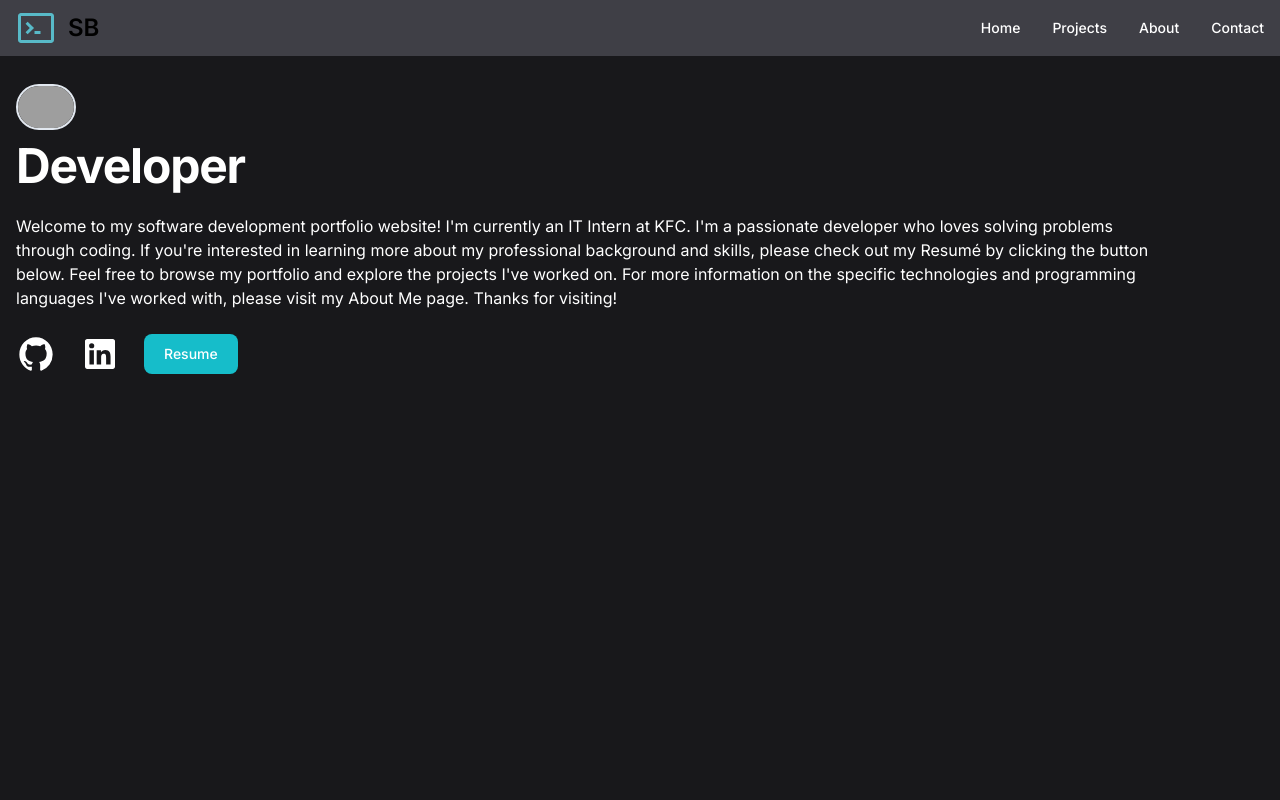
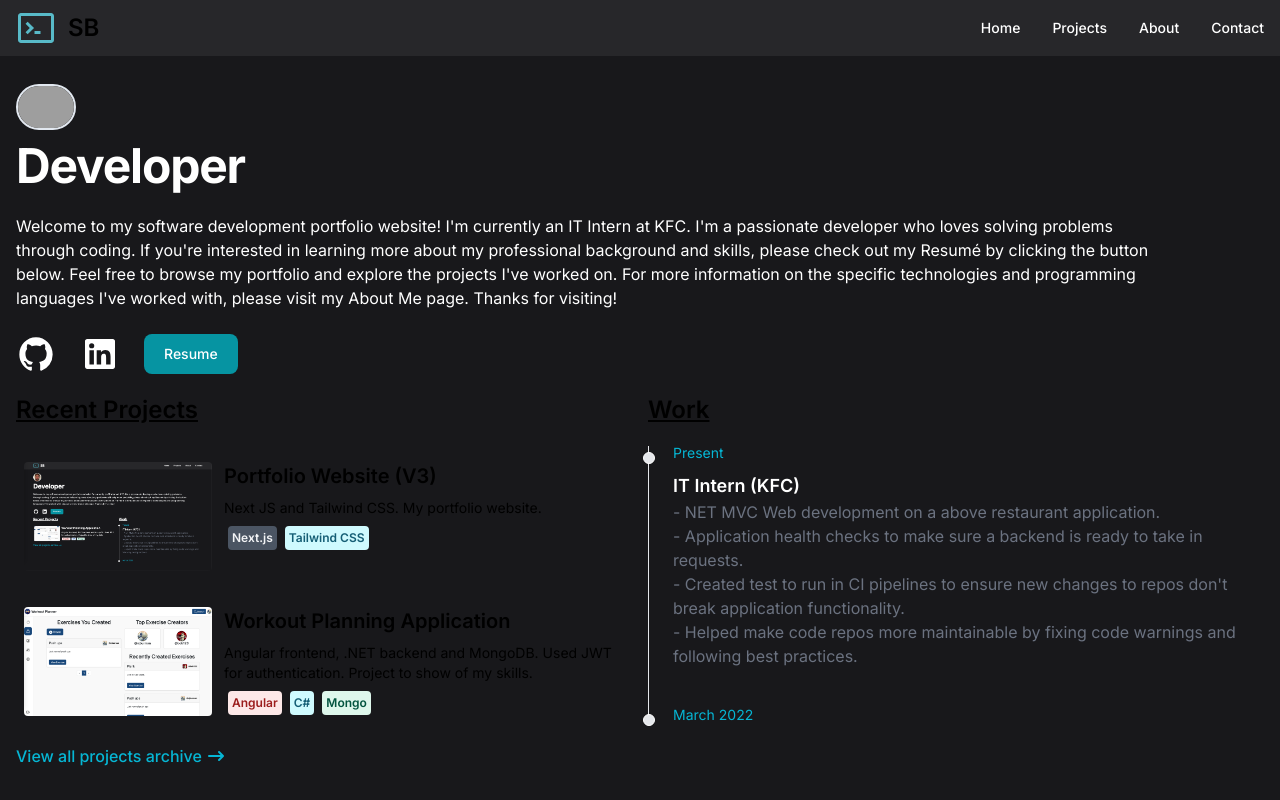
Before and after one commit to sebastianjburman/Portfolio-Website-V3, a Next.js app: page / in a window 1280 px wide. Built offline with nearby package versions, Linux system fonts and the light colour scheme; grey boxes are pictures that could not be loaded.

Commit message:
Finished homepage

```diff
--- a/src/app/page.tsx
+++ b/src/app/page.tsx
@@ -1,9 +1,38 @@
 "use client";
 
+import ProjectCard from "@/components/project-card/project-card";
 import TopNavbar from "@/components/top-navbar/top-navbar";
+import ProjectCardBadgeModel from "@/models/project-card-badge-model";
+import ProjectCardModel from "@/models/project-card-model";
+import { Timeline } from "flowbite-react";
 import Image from "next/image";
+import { useState } from "react";
 
 export default function Home() {
+  const [projects, setProjects] = useState([
+    new ProjectCardModel(
+      "Portfolio Website (V3)",
+      "Next JS and Tailwind CSS. My portfolio website.",
+      "/png/portfoliowebsitev3.png",
+      "https://sebastianjburman.com/",
+      [
+        new ProjectCardBadgeModel(0, "Next.js", "dark"),
+        new ProjectCardBadgeModel(1, "Tailwind CSS", "info"),
+      ]
+    ),
+    new ProjectCardModel(
+      "Workout Planning Application",
+      "Angular frontend, .NET backend and MongoDB. Used JWT for authentication. Project to show of my skills.",
+      "/png/workoutapplication.png",
+      "https://workoutplanningapplication.netlify.app/",
+      [
+        new ProjectCardBadgeModel(0, "Angular", "failure"),
+        new ProjectCardBadgeModel(1, "C#", "info"),
+        new ProjectCardBadgeModel(2, "Mongo", "success"),
+      ]
+    ),
+  ]);
+
   return (
     <main className="bg-zinc-900">
       <TopNavbar></TopNavbar>
@@ -58,10 +87,79 @@ export default function Home() {
             </a>
             <button
               type="button"
-              className="text-white bg-teal-400 hover:bg-teal-300 focus:ring-4 focus:ring-blue-300 font-medium rounded-lg text-sm px-5 py-2.5 mr-2 mb-2"
+              className="text-white bg-teal-500 hover:bg-teal-400 focus:ring-4 focus:ring-blue-300 font-medium rounded-lg text-sm px-5 py-2.5 mr-2 mb-2"
             >
               Resume
             </button>
+          </div>
+        </div>
+        <div className="grid grid-cols-1 md:grid-cols-2 gap-4 w-screen">
+          <div>
+            <h1 className="text-2xl mt-3 mb-5 underline font-semibold">
+              Recent Projects
+            </h1>
+            <div className="flex justify-center flex-col">
+              {projects.map((p) => {
+                return (
+                  <ProjectCard
+                    key={p.title}
+                    title={p.title}
+                    description={p.description}
+                    image={p.image}
+                    link={p.link}
+                    badges={p.badges}
+                  ></ProjectCard>
+                );
+              })}
+            </div>
+            <a
+              href="#"
+              className="inline-flex mt-2 items-center font-medium text-cyan-500 hover:underline hover:text-cyan-400"
+            >
+              View all projects archive
+              <svg
+                aria-hidden="true"
+                className="w-5 h-5 ml-1"
+                fill="currentColor"
+                viewBox="0 0 20 20"
+                xmlns="http://www.w3.org/2000/svg"
+              >
+                <path d="M12.293 5.293a1 1 0 011.414 0l4 4a1 1 0 010 1.414l-4 4a1 1 0 01-1.414-1.414L14.586 11H3a1 1 0 110-2h11.586l-2.293-2.293a1 1 0 010-1.414z"></path>
+              </svg>
+            </a>
+          </div>
+          <div>
+            <h1 className="text-2xl mt-3 mb-5 underline font-semibold">Work</h1>
+            <Timeline>
+              <Timeline.Item>
+                <Timeline.Point />
+                <Timeline.Content>
+                  <Timeline.Time>
+                    <h1 className="text-cyan-500 mb-3">Present</h1>
+                  </Timeline.Time>
+                  <Timeline.Title className="text-white">
+                    IT Intern (KFC)
+                  </Timeline.Title>
+                  <Timeline.Body>
+                    - NET MVC Web development on a above restaurant application.
+                    <br></br>- Application health checks to make sure a backend
+                    is ready to take in requests.
+                    <br></br>- Created test to run in CI pipelines to ensure new
+                    changes to repos don't break application functionality.
+                    <br></br>- Helped make code repos more maintainable by
+                    fixing code warnings and following best practices.
+                  </Timeline.Body>
+                </Timeline.Content>
+              </Timeline.Item>
+              <Timeline.Item>
+                <Timeline.Point />
+                <Timeline.Content>
+                  <Timeline.Time>
+                    <h1 className="text-cyan-500">March 2022</h1>
+                  </Timeline.Time>
+                </Timeline.Content>
+              </Timeline.Item>
+            </Timeline>
           </div>
         </div>
       </div>
--- /dev/null
+++ b/src/components/project-card/project-card.tsx
@@ -0,0 +1,35 @@
+import ProjectCardModel from "@/models/project-card-model";
+import { Badge } from "flowbite-react";
+
+export default function ProjectCard({
+  title,
+  description,
+  image,
+  link,
+  badges,
+}: ProjectCardModel) {
+  return (
+    <a
+      className="w-full h-30 p-2 mt-2 grid grid-cols-1 sm:grid-cols-3 rounded hover:backdrop-blur-sm hover:bg-white/10 transition-all"
+      href={link}
+      target="blank"
+    >
+      <div className="pb-3 pr-3">
+        <img className="rounded w-2/4 rounded sm:w-full" src={image}></img>
+      </div>
+      <div className="flex flex-col col-span-2 ">
+        <h1 className="text-xl font-semibold mt-0">{title}</h1>
+        <p className="text-sm mt-2">{description}</p>
+        <div className="flex flex-wrap mt-2">
+          {badges.map((b) => {
+            return (
+              <Badge className="mr-1 ml-1" key={b.name} color={b.badgeType}>
+                {b.name}
+              </Badge>
+            );
+          })}
+        </div>
+      </div>
+    </a>
+  );
+}
--- a/src/components/top-navbar/top-navbar.tsx
+++ b/src/components/top-navbar/top-navbar.tsx
@@ -3,8 +3,8 @@ import { Navbar } from "flowbite-react";
 
 export default function TopNavbar() {
   return (
-    <div className="w-screen bg-zinc-700">
-      <Navbar fluid className="bg-zinc-700 max-w-screen-xl mx-auto  ">
+    <div className="w-screen bg-zinc-800">
+      <Navbar fluid className="bg-zinc-800 max-w-screen-xl mx-auto  ">
         <Navbar.Brand href="/navbars">
           <img
             alt="Terminal Svg"
--- /dev/null
+++ b/src/models/project-card-badge-model.ts
@@ -0,0 +1,7 @@
+export default class ProjectCardBadgeModel {
+  constructor(
+    public id: number,
+    public name: string,
+    public badgeType: string
+  ) {}
+}
--- /dev/null
+++ b/src/models/project-card-model.ts
@@ -0,0 +1,11 @@
+import ProjectCardBadgeModel from "./project-card-badge-model";
+
+export default class ProjectCardModel {
+  constructor(
+    public title: string,
+    public description: string,
+    public image: string,
+    public link: string,
+    public badges: ProjectCardBadgeModel[]
+  ) {}
+}
```
Also changed, not shown: public/png/portfoliowebsitev3.png (added), public/png/workoutapplication.png (added).
